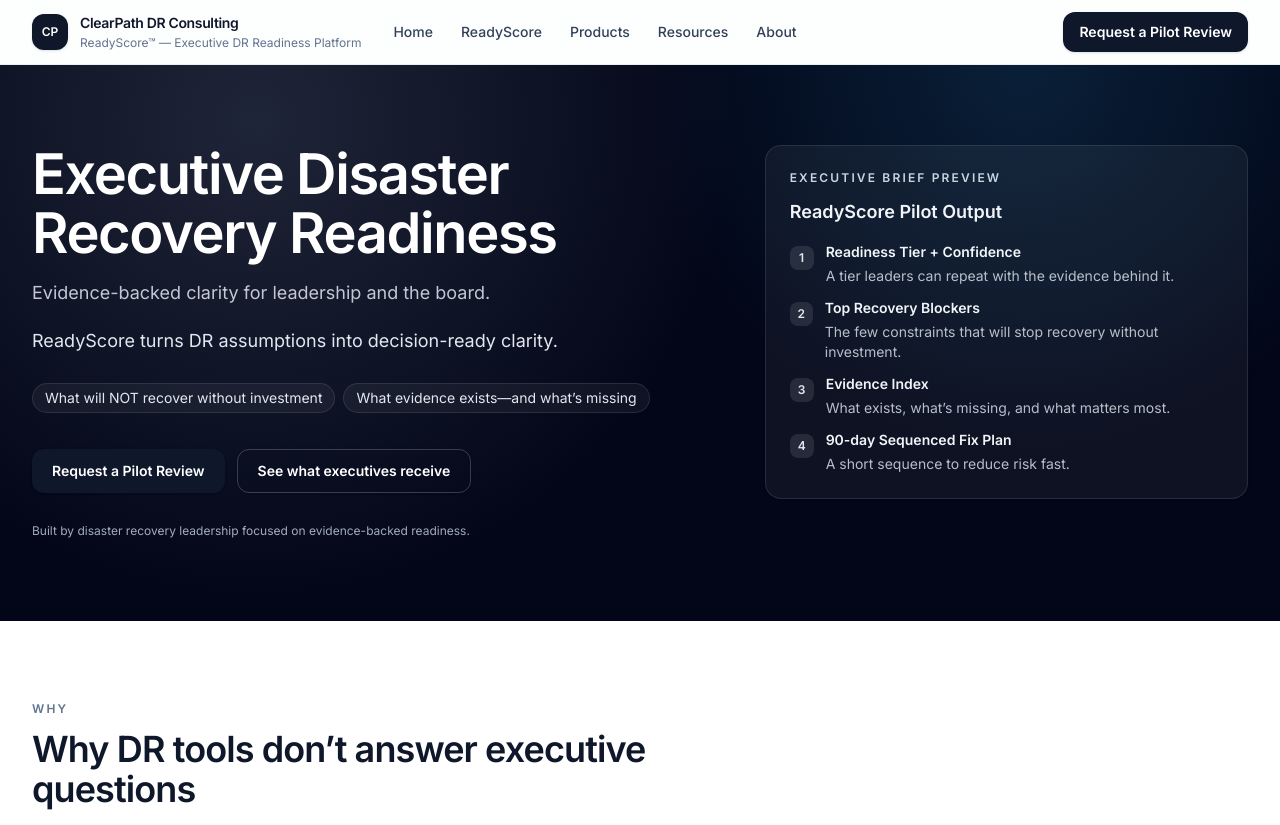
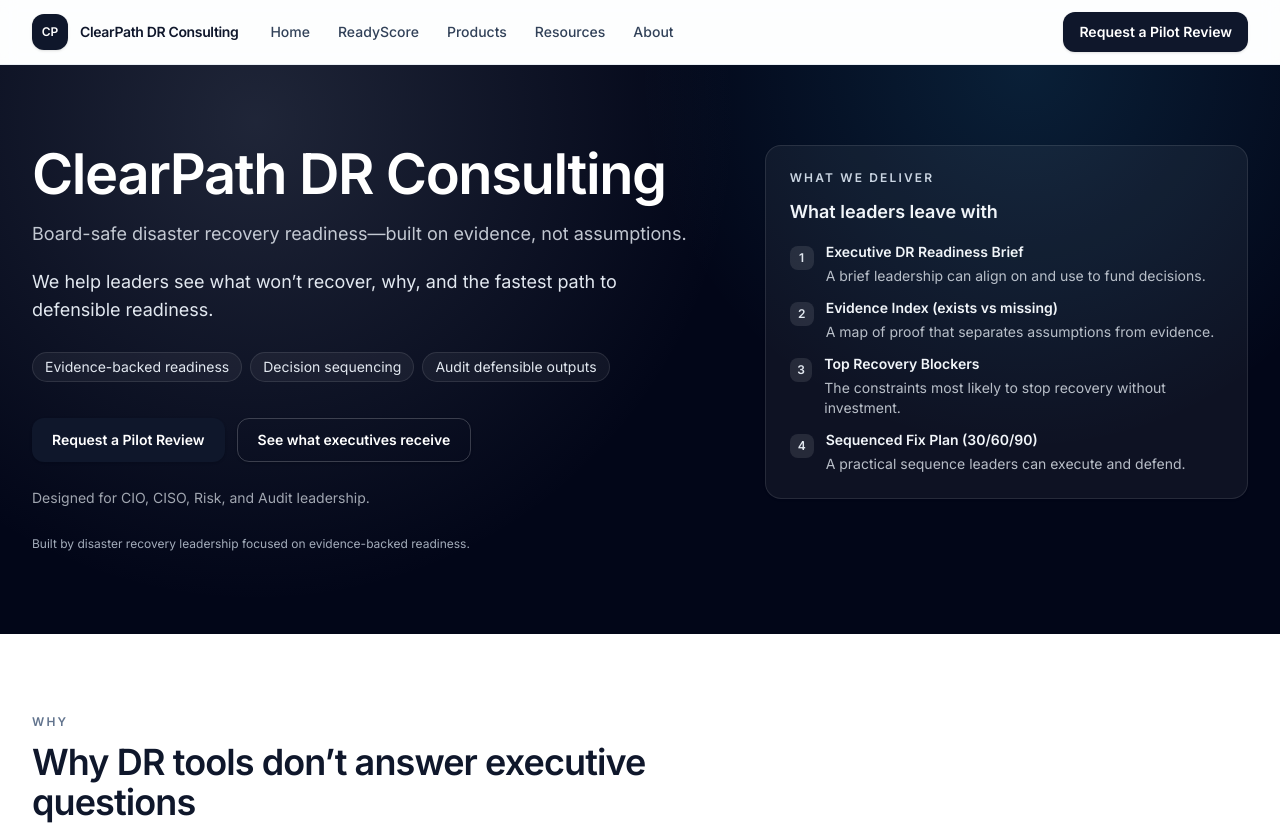
Before and after one commit to ralaniz69-ai/clearpath-readyscore-site, a Next.js app: page / in a window 1280 px wide. Shown: the top 825 px of the page. Built offline with nearby package versions, Linux system fonts and the light colour scheme; no server answers.

Commit message:
Polish: separate Home vs ReadyScore messaging + simplify header branding

```diff
--- a/src/app/page.tsx
+++ b/src/app/page.tsx
@@ -49,21 +49,24 @@ export default function HomePage() {
           <div className="grid items-start gap-10 lg:grid-cols-12">
             <div className="lg:col-span-7">
               <h1 className="text-4xl font-semibold tracking-tight text-white sm:text-5xl lg:text-[56px] lg:leading-[1.05]">
-                Executive Disaster Recovery Readiness
+                ClearPath DR Consulting
               </h1>
               <p className="mt-4 max-w-2xl text-base font-normal leading-7 text-slate-200/85 sm:text-lg">
-                Evidence-backed clarity for leadership and the board.
+                Board-safe disaster recovery readiness—built on evidence, not assumptions.
               </p>
               <p className="mt-5 max-w-2xl text-base leading-7 text-slate-200 sm:text-lg">
-                ReadyScore turns DR assumptions into decision-ready clarity.
+                We help leaders see what won’t recover, why, and the fastest path to defensible readiness.
               </p>
 
               <div className="mt-7 flex flex-wrap gap-2">
                 <span className="inline-flex items-center rounded-full border border-white/10 bg-white/5 px-3 py-1 text-sm text-slate-200">
-                  What will NOT recover without investment
+                  Evidence-backed readiness
                 </span>
                 <span className="inline-flex items-center rounded-full border border-white/10 bg-white/5 px-3 py-1 text-sm text-slate-200">
-                  What evidence exists—and what’s missing
+                  Decision sequencing
+                </span>
+                <span className="inline-flex items-center rounded-full border border-white/10 bg-white/5 px-3 py-1 text-sm text-slate-200">
+                  Audit defensible outputs
                 </span>
               </div>
 
@@ -80,7 +83,11 @@ export default function HomePage() {
                 </ButtonLink>
               </div>
 
-              <p className="mt-7 text-xs leading-5 text-slate-300/80">
+              <p className="mt-6 text-sm leading-6 text-slate-200/70">
+                Designed for CIO, CISO, Risk, and Audit leadership.
+              </p>
+
+              <p className="mt-6 text-xs leading-5 text-slate-300/80">
                 Built by disaster recovery leadership focused on evidence-backed readiness.
               </p>
             </div>
@@ -88,17 +95,17 @@ export default function HomePage() {
             <div className="lg:col-span-5">
               <Card className="border-white/10 bg-white/5 text-slate-100 shadow-none">
                 <div className="text-xs font-semibold uppercase tracking-[0.18em] text-slate-300">
-                  Executive brief preview
+                  What we deliver
                 </div>
-                <div className="mt-3 text-lg font-semibold">ReadyScore Pilot Output</div>
+                <div className="mt-3 text-lg font-semibold">What leaders leave with</div>
                 <ul className="mt-4 space-y-3 text-sm text-slate-200">
                   <li className="flex items-start gap-3">
                     <span className="mt-1 inline-flex h-6 w-6 items-center justify-center rounded-lg bg-white/10 text-xs font-semibold">
                       1
                     </span>
                     <div>
-                      <div className="font-semibold text-slate-100">Readiness Tier + Confidence</div>
-                      <div className="mt-1 text-slate-200/80">A tier leaders can repeat with the evidence behind it.</div>
+                      <div className="font-semibold text-slate-100">Executive DR Readiness Brief</div>
+                      <div className="mt-1 text-slate-200/80">A brief leadership can align on and use to fund decisions.</div>
                     </div>
                   </li>
                   <li className="flex items-start gap-3">
@@ -106,8 +113,8 @@ export default function HomePage() {
                       2
                     </span>
                     <div>
-                      <div className="font-semibold text-slate-100">Top Recovery Blockers</div>
-                      <div className="mt-1 text-slate-200/80">The few constraints that will stop recovery without investment.</div>
+                      <div className="font-semibold text-slate-100">Evidence Index (exists vs missing)</div>
+                      <div className="mt-1 text-slate-200/80">A map of proof that separates assumptions from evidence.</div>
                     </div>
                   </li>
                   <li className="flex items-start gap-3">
@@ -115,8 +122,8 @@ export default function HomePage() {
                       3
                     </span>
                     <div>
-                      <div className="font-semibold text-slate-100">Evidence Index</div>
-                      <div className="mt-1 text-slate-200/80">What exists, what’s missing, and what matters most.</div>
+                      <div className="font-semibold text-slate-100">Top Recovery Blockers</div>
+                      <div className="mt-1 text-slate-200/80">The constraints most likely to stop recovery without investment.</div>
                     </div>
                   </li>
                   <li className="flex items-start gap-3">
@@ -124,8 +131,8 @@ export default function HomePage() {
                       4
                     </span>
                     <div>
-                      <div className="font-semibold text-slate-100">90-day Sequenced Fix Plan</div>
-                      <div className="mt-1 text-slate-200/80">A short sequence to reduce risk fast.</div>
+                      <div className="font-semibold text-slate-100">Sequenced Fix Plan (30/60/90)</div>
+                      <div className="mt-1 text-slate-200/80">A practical sequence leaders can execute and defend.</div>
                     </div>
                   </li>
                 </ul>
--- a/src/app/readyscore/page.tsx
+++ b/src/app/readyscore/page.tsx
@@ -53,14 +53,17 @@ export default function ReadyScorePage() {
         <Container className="relative py-14 sm:py-16 lg:py-20">
           <div className="grid items-start gap-10 lg:grid-cols-12">
             <div className="lg:col-span-7">
-              <h1 className="text-4xl font-semibold tracking-tight text-white sm:text-5xl lg:text-[56px] lg:leading-[1.05]">
-                ReadyScore™ Executive Readiness Platform
+              <div className="text-xs font-semibold uppercase tracking-[0.18em] text-slate-300">
+                Flagship platform
+              </div>
+              <h1 className="mt-3 text-4xl font-semibold tracking-tight text-white sm:text-5xl lg:text-[56px] lg:leading-[1.05]">
+                ReadyScore™
               </h1>
               <p className="mt-4 max-w-2xl text-base font-normal leading-7 text-slate-200/85 sm:text-lg">
-                The evidence-backed system behind board-safe DR decisions.
+                The executive readiness platform for evidence-backed DR decisions.
               </p>
               <p className="mt-5 max-w-2xl text-base leading-7 text-slate-200 sm:text-lg">
-                See what will not recover without investment, what evidence exists, and what must happen next.
+                Turn DR inputs into board-ready outputs: readiness tier, confidence, blockers, and a sequenced plan.
               </p>
 
               <div className="mt-9 flex flex-col gap-3 sm:flex-row">
@@ -84,11 +87,28 @@ export default function ReadyScorePage() {
             <div className="lg:col-span-5">
               <Card className="border-white/10 bg-white/5 text-slate-100 shadow-none">
                 <div className="text-xs font-semibold uppercase tracking-[0.18em] text-slate-300">
-                  Deliverables preview
+                  Product output preview
                 </div>
-                <div className="mt-3 text-lg font-semibold">What executives leave with</div>
+                <div className="mt-3 text-lg font-semibold">Executive brief preview</div>
                 <ul className="mt-4 space-y-2 text-sm text-slate-200">
-                  {deliverables.map((d) => (
+                  {[
+                    {
+                      title: "Readiness Tier + Confidence",
+                      desc: "A defensible tier with confidence grounded in evidence.",
+                    },
+                    {
+                      title: "Material Operational Exposures",
+                      desc: "The exposures most likely to drive downtime and board escalation.",
+                    },
+                    {
+                      title: "Decision Owners + Funding Status",
+                      desc: "Who owns fixes, what’s funded, and what’s blocked.",
+                    },
+                    {
+                      title: "Board Copy (PDF-ready)",
+                      desc: "A narrative leaders can reuse in steering and board updates.",
+                    },
+                  ].map((d) => (
                     <li key={d.title} className="flex items-start gap-3">
                       <span className="mt-1 h-2 w-2 rounded-full bg-slate-200/80" />
                       <div>
--- a/src/components/SiteNav.tsx
+++ b/src/components/SiteNav.tsx
@@ -19,13 +19,9 @@ export default function SiteNav() {
             <span className="inline-flex h-9 w-9 items-center justify-center rounded-xl bg-slate-900 text-[12px] font-semibold text-white shadow-sm">
               CP
             </span>
-            <span className="hidden sm:flex sm:flex-col sm:leading-tight">
-              <span className="text-sm font-semibold tracking-tight">ClearPath DR Consulting</span>
-              <span className="mt-0.5 text-xs font-normal text-slate-500">
-                ReadyScore™ — Executive DR Readiness Platform
-              </span>
+            <span className="text-sm font-semibold tracking-tight whitespace-nowrap">
+              ClearPath DR Consulting
             </span>
-            <span className="sm:hidden text-sm font-semibold tracking-tight">ClearPath DR Consulting</span>
           </Link>
 
           <nav className="hidden items-center gap-7 text-sm font-medium text-slate-700 md:flex">
```
